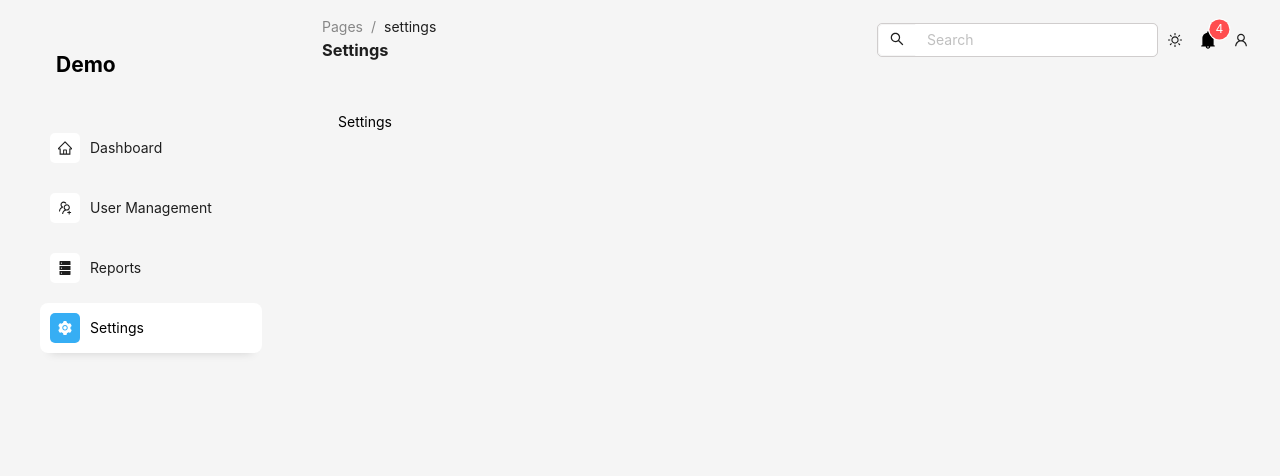
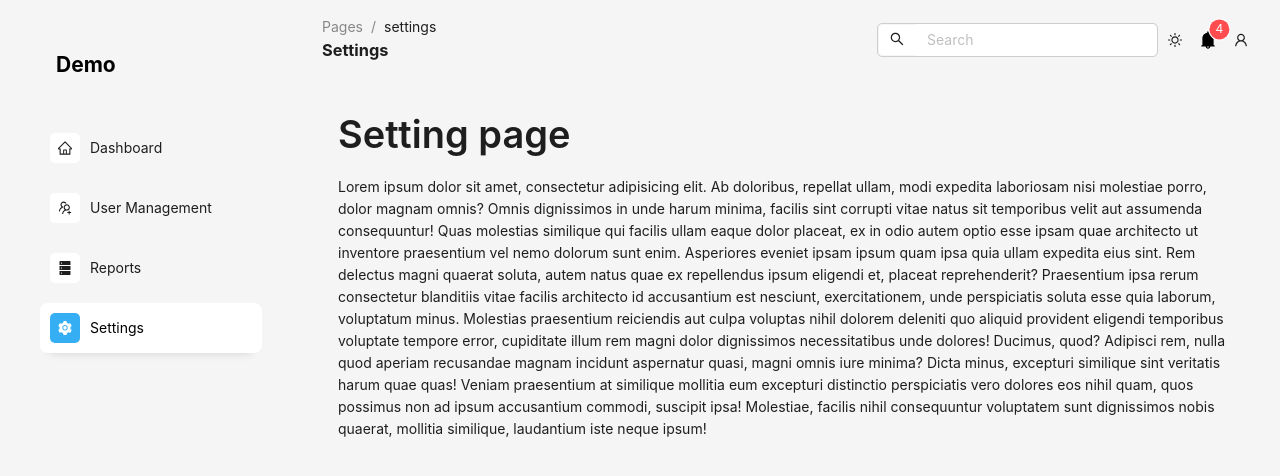
Before and after one commit to arbabhsiddiqui/ant-dashboard-theme, a React (Vite) app: page /settings in a window 1280 px wide. Shown: the top 476 px of the page. Built offline with nearby package versions, Linux system fonts and the light colour scheme.

Commit message:
fix code flow

```diff
--- a/src/components/Header/Header.component.jsx
+++ b/src/components/Header/Header.component.jsx
@@ -26,8 +26,9 @@ import { dataAtom, filterDataAtom } from '../../store/userStore';
 import { currentPageAtom, darkModeAtom } from '../../store/commonStore';
 const { Header: AntHeader } = Layout;
 
+import { formatString } from '../../utils/helper';
+
 import './Header.style.scss';
-import { formatString } from '../../utils/helper';
 
 const items = [
   {
--- a/src/components/Menus/Menus.component.jsx
+++ b/src/components/Menus/Menus.component.jsx
@@ -1,4 +1,4 @@
-import { useEffect, useState } from 'react';
+import { useEffect } from 'react';
 import { Menu } from 'antd';
 import { Link, useLocation } from 'react-router-dom';
 import { useAtom } from 'jotai';
@@ -12,6 +12,7 @@ import {
 // local imports
 
 import { currentPageAtom } from '../../store/commonStore';
+
 // Define menu items array
 const menuItems = [
   {
--- a/src/components/ProgressCard/ProgressCard.component.jsx
+++ b/src/components/ProgressCard/ProgressCard.component.jsx
@@ -2,6 +2,7 @@ import { Avatar, Card, Flex } from 'antd';
 
 import { UsergroupAddOutlined } from '@ant-design/icons';
 
+// local imports
 import './ProgressCard.style.scss';
 
 const ProgressCard = ({
--- a/src/components/ProgressContainer/ProgressContainer.component.jsx
+++ b/src/components/ProgressContainer/ProgressContainer.component.jsx
@@ -2,6 +2,7 @@ import { Col, Row } from 'antd';
 
 import { MoneyCollectFilled, OrderedListOutlined } from '@ant-design/icons';
 
+// local imports
 import ProgressCard from '../ProgressCard/ProgressCard.component';
 
 const ProgressContainer = () => {
--- a/src/components/RecentActivitiesTable/RecentActivitiesTable.component.jsx
+++ b/src/components/RecentActivitiesTable/RecentActivitiesTable.component.jsx
@@ -33,7 +33,7 @@ const activityColumns = [
     key: 'action',
     render: (_, record) => (
       <Space size='middle'>
-        <Link to={`user-management/edit/${record.key}`}>Edit </Link>
+        <Link to={`/user-management/edit/${record.key}`}>Edit </Link>
         <span
           className='text-danger hover'
           onClick={() => {
--- a/src/components/RevenueTrendsChart/RevenueTrendsChart.component.jsx
+++ b/src/components/RevenueTrendsChart/RevenueTrendsChart.component.jsx
@@ -8,6 +8,7 @@ import {
   ResponsiveContainer,
 } from 'recharts';
 
+// local imports
 const revenueData = [
   { month: 'January', revenue: 4000 },
   { month: 'February', revenue: 3200 },
--- a/src/components/SideBar/SideBar.component.jsx
+++ b/src/components/SideBar/SideBar.component.jsx
@@ -3,8 +3,9 @@ import { Layout } from 'antd';
 // local imports
 const { Sider } = Layout;
 
+import Menus from '../Menus/Menus.component';
+
 import './SideBar.style.scss';
-import Menus from '../Menus/Menus.component';
 
 const SideBar = () => {
   return (
--- a/src/components/UserActivityChart/UserActivityChart.component.jsx
+++ b/src/components/UserActivityChart/UserActivityChart.component.jsx
@@ -8,6 +8,7 @@ import {
   ResponsiveContainer,
 } from 'recharts';
 
+// local imports
 const userActivityData = [
   { time: 'January', activeUsers: 1200 },
   { time: 'February', activeUsers: 1500 },
--- a/src/components/UserTable/UserTable.component.jsx
+++ b/src/components/UserTable/UserTable.component.jsx
@@ -1,8 +1,10 @@
+import { useEffect, useState } from 'react';
 import { Card, Col, Row, Skeleton, Space, Table } from 'antd';
 import { dataAtom, filterDataAtom } from '../../store/userStore';
 import { useAtom } from 'jotai';
 import { Link } from 'react-router-dom';
-import { useEffect, useState } from 'react';
+
+// local imports
 import { fetchUserData } from '../../utils/dataHelper';
 
 const userColumns = [
@@ -32,7 +34,7 @@ const userColumns = [
     key: 'action',
     render: (_, record) => (
       <Space size='middle'>
-        <Link to={`user-management/edit/${record.key}`}>Edit </Link>
+        <Link to={`/user-management/edit/${record.key}`}>Edit </Link>
         <span
           className='text-danger hover'
           onClick={() => {
--- a/src/pages/Report/Report.component.jsx
+++ b/src/pages/Report/Report.component.jsx
@@ -1,10 +1,14 @@
 import { Card, Col, Row } from 'antd';
+
+// local imports
 import RevenueTrendsChart from '../../components/RevenueTrendsChart/RevenueTrendsChart.component';
 import UserActivityChart from '../../components/UserActivityChart/UserActivityChart.component';
 
+import './Report.style.scss';
+
 const Report = () => {
   return (
-    <div className='p-dashboard'>
+    <div className='p-report'>
       {/* chart area */}
       <Row gutter={[24, 23]}>
         <Col
--- a/src/pages/Settings/Settings.component.jsx
+++ b/src/pages/Settings/Settings.component.jsx
@@ -1,5 +1,36 @@
+import { Typography } from 'antd';
+
 const Settings = () => {
-  return <div>Settings</div>;
+  const { Paragraph } = Typography;
+  return (
+    <>
+      <Typography.Title level={1}>Setting page</Typography.Title>
+      <Paragraph>
+        Lorem ipsum dolor sit amet, consectetur adipisicing elit. Ab doloribus,
+        repellat ullam, modi expedita laboriosam nisi molestiae porro, dolor
+        magnam omnis? Omnis dignissimos in unde harum minima, facilis sint
+        corrupti vitae natus sit temporibus velit aut assumenda consequuntur!
+        Quas molestias similique qui facilis ullam eaque dolor placeat, ex in
+        odio autem optio esse ipsam quae architecto ut inventore praesentium vel
+        nemo dolorum sunt enim. Asperiores eveniet ipsam ipsum quam ipsa quia
+        ullam expedita eius sint. Rem delectus magni quaerat soluta, autem natus
+        quae ex repellendus ipsum eligendi et, placeat reprehenderit?
+        Praesentium ipsa rerum consectetur blanditiis vitae facilis architecto
+        id accusantium est nesciunt, exercitationem, unde perspiciatis soluta
+        esse quia laborum, voluptatum minus. Molestias praesentium reiciendis
+        aut culpa voluptas nihil dolorem deleniti quo aliquid provident eligendi
+        temporibus voluptate tempore error, cupiditate illum rem magni dolor
+        dignissimos necessitatibus unde dolores! Ducimus, quod? Adipisci rem,
+        nulla quod aperiam recusandae magnam incidunt aspernatur quasi, magni
+        omnis iure minima? Dicta minus, excepturi similique sint veritatis harum
+        quae quas! Veniam praesentium at similique mollitia eum excepturi
+        distinctio perspiciatis vero dolores eos nihil quam, quos possimus non
+        ad ipsum accusantium commodi, suscipit ipsa! Molestiae, facilis nihil
+        consequuntur voluptatem sunt dignissimos nobis quaerat, mollitia
+        similique, laudantium iste neque ipsum!
+      </Paragraph>
+    </>
+  );
 };
 
 export default Settings;
```
